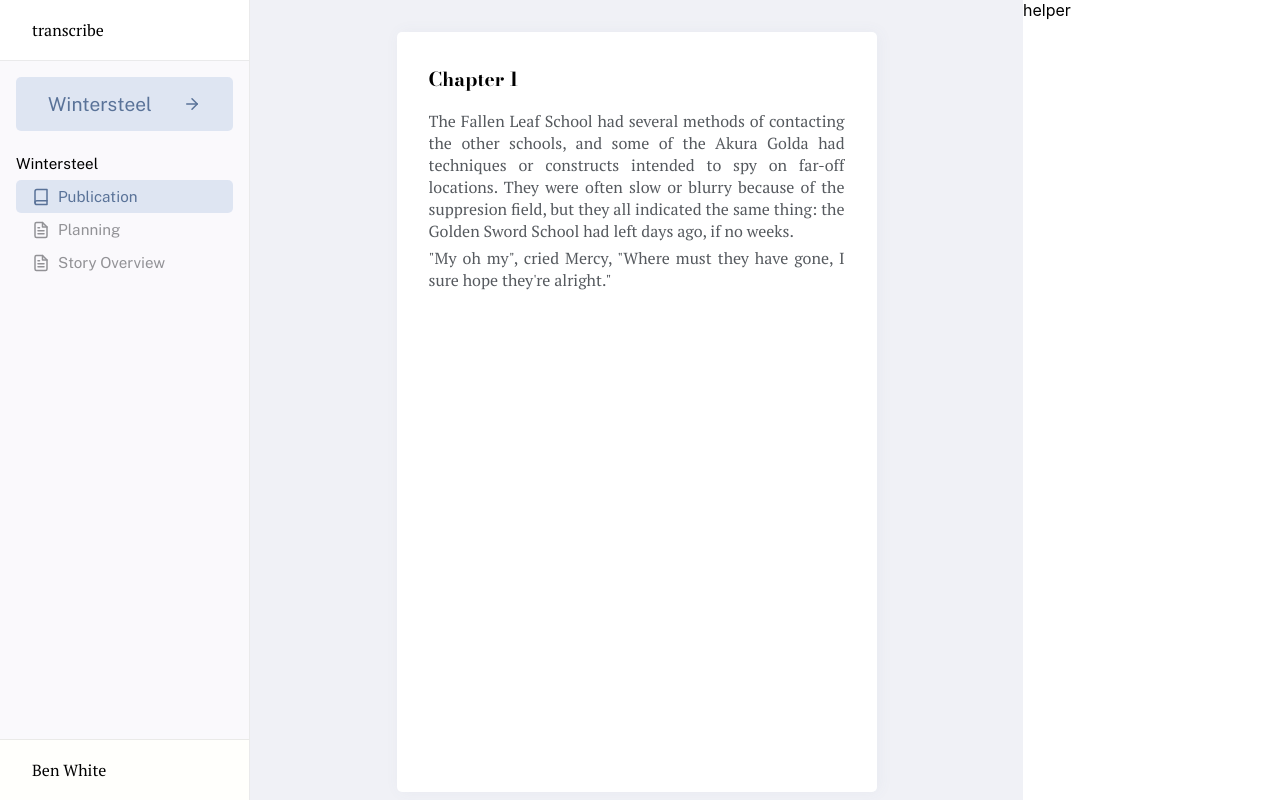
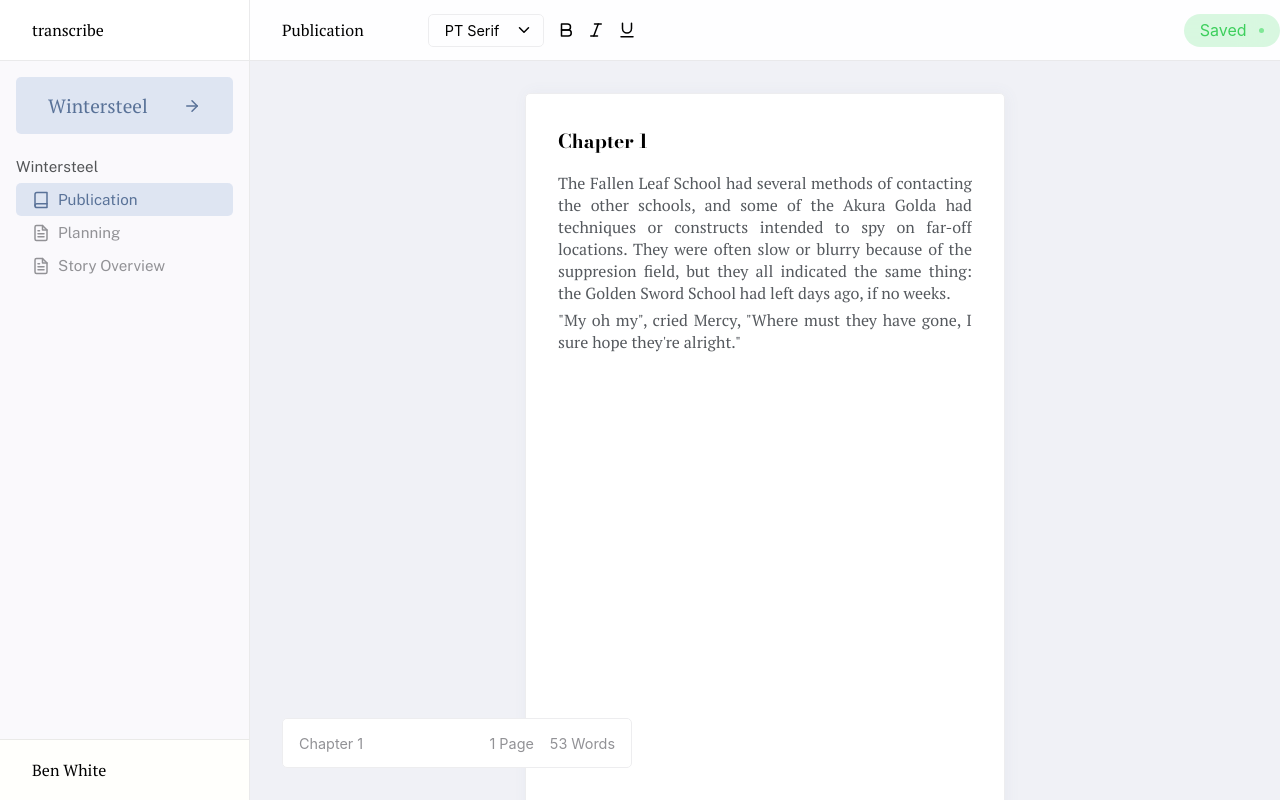
Before and after one commit to bennjii/transcribe, a Next.js app in the folder transcribe/: page / in a window 1280 px wide. Built offline with nearby package versions, Linux system fonts and the light colour scheme.

Commit message:
Added HTML elements, CSS Changes etc.

```diff
--- a/transcribe/public/components/book.tsx
+++ b/transcribe/public/components/book.tsx
@@ -1,4 +1,5 @@
 import { TextareaHTMLAttributes, useRef, useState } from "react";
+import { Bold, ChevronDown, Italic, Underline } from "react-feather";
 import styles from '../../styles/Home.module.css'
 import { Book as BookType, Chapter } from "../@types/book";
 import BookContext from "../@types/book_context";
@@ -14,16 +15,51 @@ const Book: React.FC<{ content: BookType }> = ({ content }) => {
                 {/* Content... */}
 
                 <div className={styles.book}>
-                    {
-                        bookState.chapters.map((e: Chapter, i: number) => {
-                            return <BookChapter chapter={i} content={e} />
-                        })
-                    }
+                    <div className={styles.bookOverTools}>
+                        <h2>Publication</h2>
+
+                        <div className={styles.bookToolTable}>
+                            <div className={styles.selector}>
+                                PT Serif
+
+                                <ChevronDown size={18}/>
+                            </div>
+                            <Bold size={18}/>
+                            <Italic size={18}/>
+                            <Underline size={18}/>
+                        </div>
+
+                        <div className={styles.syncStatus}>
+                            Saved
+
+                            <div className={styles.syncTrue}>
+
+                            </div>
+                        </div>
+                    </div>
+
+                    <div className={styles.pages}>
+                        {
+                            bookState.chapters.map((e: Chapter, i: number) => {
+                                return <BookChapter key={`Chapter${i}BOOK-CHAPTER`} chapter={i} content={e} />
+                            })
+                        }
+                    </div>
+
+                    <div className={styles.bookStats}>
+                        <p>Chapter 1</p>
+
+                        <div>
+                            <p>1 Page</p>
+                            <p>53 Words</p>
+                        </div>
+                    </div>
+
                 </div>
 
-                <div className={styles.bookTools}>
+                {/* <div className={styles.bookTools}>
                     helper
-                </div>
+                </div> */}
             </div>
         </BookContext.Provider>
     )
--- a/transcribe/public/components/book_chapter.tsx
+++ b/transcribe/public/components/book_chapter.tsx
@@ -8,7 +8,7 @@ const BookChapter: React.FC<{ chapter: number, content: Chapter }> = ({ chapter,
     const [ chapterValue, setChapterValue ] = useState(content);
 
     return (
-        <div>
+        <div className={styles.page}>
             <h2
             contentEditable
             style={{
--- a/transcribe/styles/Home.module.css
+++ b/transcribe/styles/Home.module.css
@@ -3,6 +3,7 @@
   height: 100vh;
 
   grid-template-columns: 250px auto;
+  overflow: hidden;
 }
 
 .header {
@@ -65,6 +66,8 @@
 
   font-size: 1.2rem;
   font-weight: 400;
+
+  font-family: "PT Serif";
 }
 
 .project > div:first-of-type {
@@ -92,6 +95,8 @@
 .folderHeader p {
   font-weight: 400;
   font-size: .95rem;
+
+  color: #535557;
 }
 
 .indentedFolder > div:not(:first-of-type) {
@@ -137,9 +142,36 @@
 
   display: flex;
   flex-direction: row;
+
+  overflow: hidden;
+
+  display: grid;
+  grid-template-columns: auto /* 250px; */
+}
+
+
+@media screen and (max-width: calc(500px + 64px + 480px)) {
+  .bookTools {
+    display: none;
+  }
+
+  .editorContent {
+    grid-template-columns: auto 0%;
+  }
 }
 
 .book {
+  display: grid;
+  grid-template-rows: 61.38px 100%;
+
+  height: 100%;
+  flex: 1;
+
+  overflow: scroll;
+  position: relative;
+}
+
+.pages {
   background-color: rgba(143, 151, 188, 0.137);
   height: 100vh;
   width: 100%;
@@ -147,18 +179,138 @@
   overflow: scroll;
 
   padding: 2rem;
+  padding-top: calc(2rem + 61.38px);
   display: flex;
 
-  justify-content: center;
+  align-items: center;
+  flex-direction: column;
+
+  gap: 1rem;
+  position: relative;
 }
 
-.book > div {
+.bookOverTools {
+  width: 100%;
+  height: 100%;
+
+  padding: 1.2rem 2rem;
+  border-bottom: 1px solid rgba(31, 29, 36, 0.089);
+
+  display: flex;
+  flex-direction: row;
+
+  position: fixed;
+
+  top: 0;
+  height: 61.38px;
+  width: 83%;
+
+  z-index: 2;
+  align-self: center;
+
+  align-items: center;
+  justify-content: space-between;
+
+  background: rgba(255,255,255,.9);
+  -webkit-backdrop-filter: saturate(180%) blur(20px);
+  backdrop-filter: saturate(180%) blur(20px);
+}
+
+.bookStats {
+  position: fixed;
+
+  bottom: 0;
+  height: 50px;
+
+  display: flex;
+  flex-direction: row;
+  align-items: center;
+  justify-content: space-between;
+
+  margin: 2rem;
+  padding: 0rem 1rem;
+  border-radius: 5px;
+  background-color: #ffffff;
+  border: 1px solid #ededef;
+
+  color: #535557;
+  font-size: .9rem;
+  font-weight: 400;
+
+  gap: 1rem;
+  min-width: 350px;
+}
+
+.bookStats > div {
+  display: flex;
+  flex-direction: row;
+
+  align-items: center;
+  gap: 1rem;
+}
+
+.bookStats p {
+  font-weight: 400 !important;
+}
+
+.bookOverTools h2 {
+  font-size: 1rem;
+  font-weight: 400;
+
+  font-family: "PT Serif";
+}
+
+.bookToolTable {
+  display: flex;
+  flex-direction: row;
+
+  align-items: center;
+
+  gap: 1rem;
+  flex: 1;
+
+  padding: 0rem 4rem;
+}
+
+.bookOverTools > div {
+  display: flex;
+
+  flex-direction: row;
+  align-items: center;
+
+  gap: .8rem;
+}
+
+.syncStatus {
+  background-color: #7fe7964b;
+  padding: .4rem 1rem;
+  border-radius: 55px;
+
+  color: rgb(61, 207, 93)
+}
+
+.syncTrue {
+  height: 5px;
+  width: 5px;
+
+  border-radius: 50%;
+  background-color: rgb(127, 231, 150);
+}
+
+.syncFalse {
+  height: 5px;
+  width: 5px;
+
+  border-radius: 50%;
+  background-color: rgb(231, 174, 127);
+}
+
+.page {
   background-color: #fff;
+  border: 1px solid #ededef;
 
   border-radius: 5px;
-
   padding: 1rem 2rem;
-
   padding-bottom: 62.5%;
 
   aspect-ratio: 5 8;
@@ -179,7 +331,7 @@
 }
 
 .bookTools {
-  width: 350px;
+  min-width: 250px;
 }
 
 .bookInput {
@@ -189,3 +341,20 @@
   width: 100%;
   resize: none;
 }
+
+.selector {
+  border-radius: 5px;
+  border: 1px solid #ededef;
+  padding: .4rem 1rem;
+
+  font-size: .9rem;
+  padding-right: .6rem;
+
+  display: flex;
+  flex-direction: row;
+
+  align-items: center;
+  justify-content: space-between;
+
+  gap: 1rem;
+}
```
